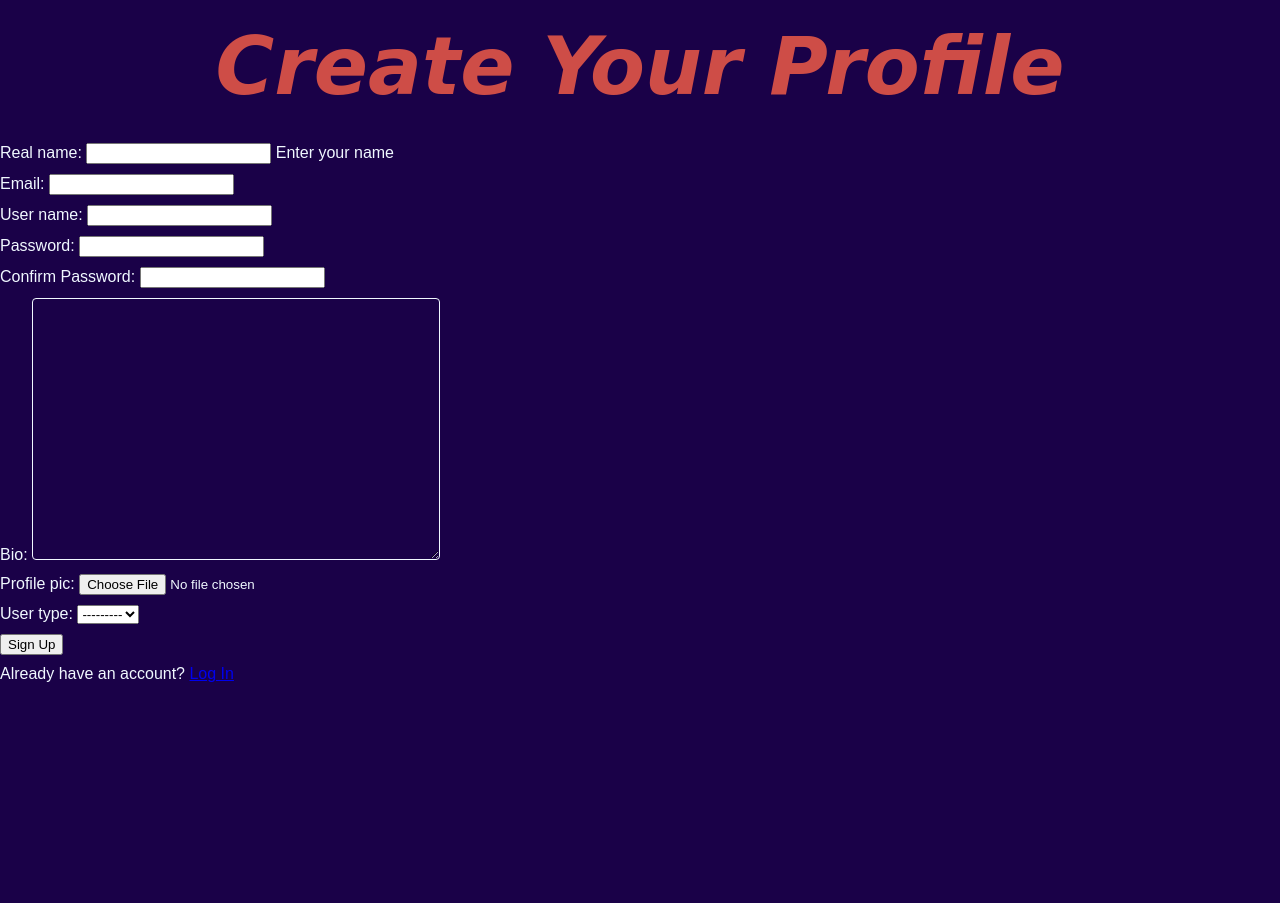
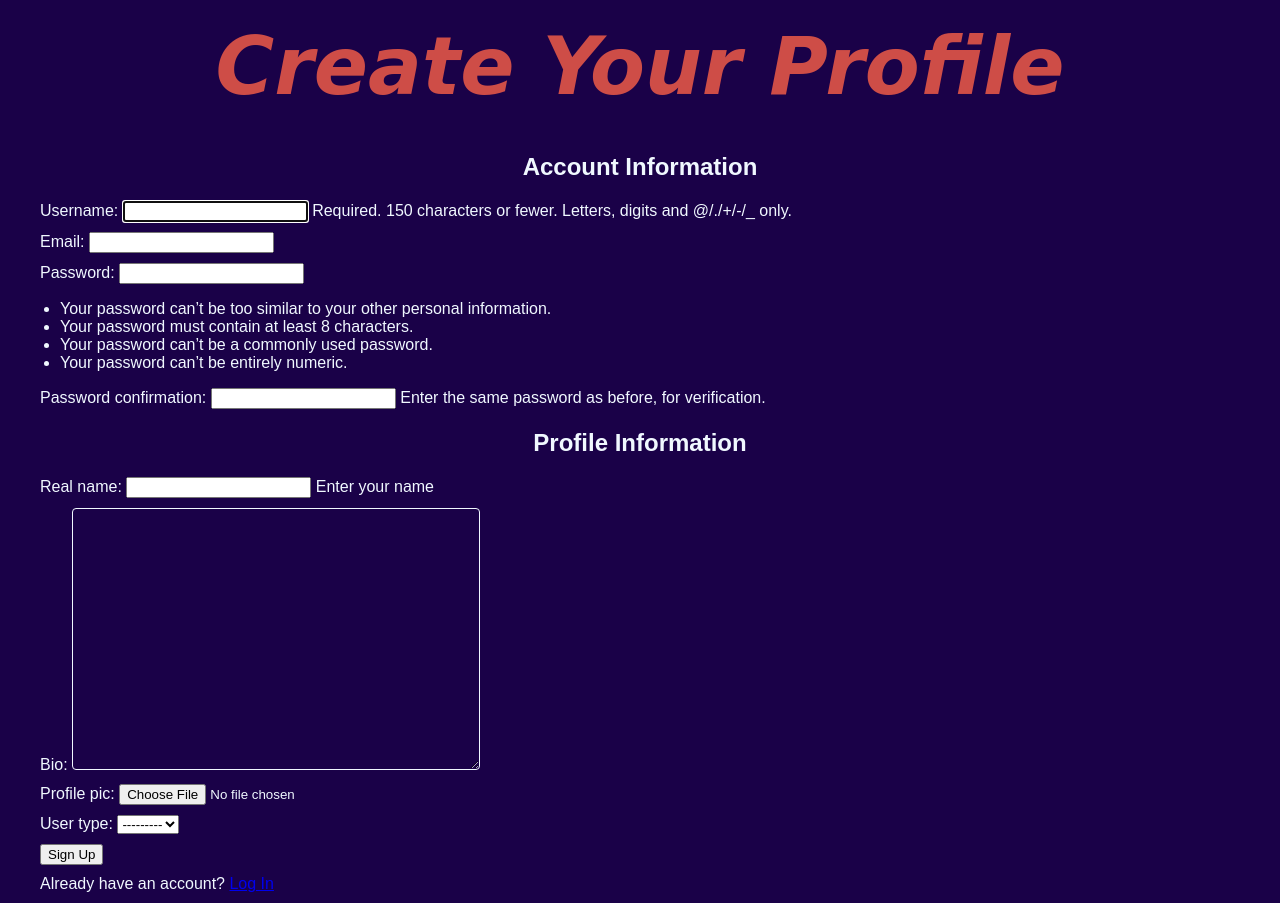
Before and after one commit to abirodriguez72/Sprint, a Django app: page /signup/ in a window 1280 px wide. Before the commit the page ends 682 px from the top, so only its background shows below. Run offline with Django 5.2, Linux system fonts and the light colour scheme; data comes from the database, SQL or seed files in the repository; parts of the project's set-up code (start-up, migrations or seed data) failed here and were passed over.

Commit message:
Still trying to fix an IntegrityError where the UNIQUE constraint has failed at new__catalog_user_username

```diff
--- a/DaintyBatter/settings.py
+++ b/DaintyBatter/settings.py
@@ -81,11 +81,11 @@ DATABASES = {
     }
 }
 
+AUTH_USER_MODEL = 'auth.User'
 
 # Password validation
 # https://docs.djangoproject.com/en/5.2/ref/settings/#auth-password-validators
 
-AUTH_USER_MODEL = 'catalog.User'
 AUTH_PASSWORD_VALIDATORS = [
     {
         'NAME': 'django.contrib.auth.password_validation.UserAttributeSimilarityValidator',
--- a/catalog/admin.py
+++ b/catalog/admin.py
@@ -2,7 +2,6 @@ from django.contrib import admin
 from .models import Category, User, UserType, Recipe, Review
 
 admin.site.register(Category)
-admin.site.register(User)
 admin.site.register(UserType)
 admin.site.register(Recipe)
 admin.site.register(Review)
--- a/catalog/forms.py
+++ b/catalog/forms.py
@@ -1,41 +1,43 @@
 from django import forms
-from django.contrib.auth.hashers import make_password
-from .models import User, Recipe, Review
-from .models import RecipeNote
+from django.contrib.auth.forms import UserCreationForm
+from django.contrib.auth.models import User  # Using Django's default user model
+from .models import Profile, Recipe, Review, RecipeNote
 
-class UserProfileCreationForm(forms.ModelForm):
-    password = forms.CharField(widget=forms.PasswordInput, label="Password")
-    confirm_password = forms.CharField(widget=forms.PasswordInput, label="Confirm Password")
+
+# Form to create a new User using Django's built-in UserCreationForm
+class CustomUserCreationForm(UserCreationForm):
+    email = forms.EmailField(required=True)
 
     class Meta:
         model = User
-        fields = ['real_name', 'email', 'user_name', 'password', 'confirm_password', 'bio', 'profile_pic', 'user_type']
-
-    def clean(self):
-        cleaned_data = super().clean()
-        password = cleaned_data.get("password")
-        confirm_password = cleaned_data.get("confirm_password")
-        if password and confirm_password and password != confirm_password:
-            self.add_error("confirm_password", "Passwords do not match")
-        return cleaned_data
+        fields = ("username", "email", "password1", "password2")
 
     def save(self, commit=True):
         user = super().save(commit=False)
-        # Hash the password before saving
-        user.password = make_password(self.cleaned_data["password"])
+        user.email = self.cleaned_data["email"]
         if commit:
             user.save()
         return user
 
+
+# Form to create or update a Profile (with extended user information)
+class ProfileForm(forms.ModelForm):
+    class Meta:
+        model = Profile
+        fields = ["real_name", "bio", "profile_pic", "user_type"]
+
+
+
 class UserLoginForm(forms.Form):
-    user_name = forms.CharField(label="Username", max_length=100)
+    username = forms.CharField(label="Username", max_length=150)
     password = forms.CharField(widget=forms.PasswordInput, label="Password")
 
 
 class RecipeForm(forms.ModelForm):
     class Meta:
         model = Recipe
-        fields = ['title', 'ingredients', 'instructions', 'notes', 'category', 'photo', 'rating',]
+        # If you still want to include the rating field in Recipe, otherwise remove it
+        fields = ['title', 'ingredients', 'instructions', 'notes', 'category', 'photo', 'rating']
         widgets = {
             'ingredients': forms.Textarea(attrs={
                 'rows': 6,
@@ -54,16 +56,13 @@ class RecipeForm(forms.ModelForm):
             }),
             'category': forms.CheckboxSelectMultiple(),
             'rating': forms.Select(attrs={'class': 'form-select'}),
-            'comment': forms.Textarea(attrs={'rows': 3}),
         }
 
     def clean_category(self):
-        # Ensure that at least one category is selected.
         categories = self.cleaned_data.get('category')
         if not categories:
             raise forms.ValidationError("Please select at least one category.")
         return categories
-
 
 
 class ReviewForm(forms.ModelForm):
@@ -71,10 +70,15 @@ class ReviewForm(forms.ModelForm):
         model = Review
         fields = ['rating', 'comment']
         widgets = {
-            'rating': forms.Select(),  # Django will use the RATING_CHOICES defined in your model
+            'rating': forms.Select(),  # Uses RATING_CHOICES from the model
             'comment': forms.Textarea(attrs={'rows': 3, 'placeholder': 'Enter your review here'}),
         }
+
+
 class RecipeNoteForm(forms.ModelForm):
     class Meta:
         model = RecipeNote
-        fields = ['note', 'is_public']
+        fields = ['note']
+        widgets = {
+            'note': forms.Textarea(attrs={'rows': 3, 'placeholder': 'Enter your private note here'}),
+        }
--- a/catalog/static/style.css
+++ b/catalog/static/style.css
@@ -113,7 +113,7 @@ ul {
   overflow: hidden;
 }
 
-.image-item img {
+.image-grid img {
   width: 100%;
   height: auto;
   border-radius: 8px;
@@ -148,13 +148,6 @@ ul {
   font-weight: bold;
 }
 
-.image-grid img {
-  width: 100%;
-  height: auto;
-  border-radius: 8px;
-  object-fit: cover;
-}
-
 /* Custom styling for textareas */
 textarea {
   font-family: "Montserrat", sans-serif;
@@ -166,6 +159,14 @@ textarea {
   background-color: #1A0148;
 }
 
+.container {
+  width: 100%;         /* Take up the full available width */
+  max-width: 1200px;   /* But no more than 1200px on large screens */
+  margin: 0 auto;      /* Center the container horizontally */
+  padding: 0 15px;     /* Optional: Add some padding on the sides */
+}
+
+
 /* Footer styling */
 .footer {
   background-color: #300285;
--- a/catalog/templates/index.html
+++ b/catalog/templates/index.html
@@ -35,7 +35,7 @@
                     <div class="overlay">
                         <a href="{% url 'recipe_detail' recipe.recipe_id %}">View Recipe</a>
                         {% if recipe.user %}
-                            <a href="{% url 'user_detail' recipe.user.user_id %}">View Baker</a>
+                            <a href="{% url 'user_detail' recipe.user.id %}">View Baker</a>
                         {% endif %}
                     </div>
                 </div>
--- a/catalog/templates/recipes/recipe_form.html
+++ b/catalog/templates/recipes/recipe_form.html
@@ -15,6 +15,7 @@
             {{ form.as_p }}
             <button type="submit" class="btn">Submit Recipe</button>
         </form>
+        <p><a href="{% url 'home' %}">Back to Home</a></p>
     </div>
 </body>
 </html>
--- a/catalog/templates/recipes/review_form.html
+++ b/catalog/templates/recipes/review_form.html
@@ -8,6 +8,7 @@
     <link rel="stylesheet" href="https://fonts.googleapis.com/css2?family=Montserrat:ital,wght@0,100;0,400;1,100;1,400&family=Source+Sans+3:ital,wght@0,200;0,400;1,200;1,400&display=swap">
 </head>
 <body>
+    <div class="container">
         <h1>Review for {{ recipe.title }}</h1>
         <form method="post">
             {% csrf_token %}
@@ -15,5 +16,6 @@
             <button type="submit" class="btn">Submit Review</button>
         </form>
         <p><a href="{{ recipe.get_absolute_url }}">Back to Recipe</a></p>
+    </div>
 </body>
 </html>
--- a/catalog/templates/users/signup.html
+++ b/catalog/templates/users/signup.html
@@ -2,17 +2,22 @@
 <!DOCTYPE html>
 <html lang="en">
 <head>
-    <link rel="stylesheet" type="text/css" href="{% static '/style.css' %}">
-    <link rel="stylesheet" href=href="https://fonts.googleapis.com/css2?family=Montserrat:ital,wght@0,100..900;1,100..900&family=Source+Sans+3:ital,wght@0,200..900;1,200..900&display=swap">
+    <meta charset="UTF-8">
     <title>Sign Up - Dainty Batter</title>
+    <link rel="stylesheet" type="text/css" href="{% static 'style.css' %}">
 </head>
 <body>
-    <h1>Create Your Profile</h1>
-    <form method="post" enctype="multipart/form-data">
-        {% csrf_token %}
-        {{ form.as_p }}
-        <button type="submit">Sign Up</button>
-    </form>
-    <p>Already have an account? <a href="{% url 'login' %}">Log In</a></p>
+    <div class="container">
+        <h1>Create Your Profile</h1>
+        <form method="post" enctype="multipart/form-data">
+            {% csrf_token %}
+            <h2>Account Information</h2>
+            {{ user_form.as_p }}
+            <h2>Profile Information</h2>
+            {{ profile_form.as_p }}
+            <button type="submit" class="btn">Sign Up</button>
+        </form>
+        <p>Already have an account? <a href="{% url 'login' %}">Log In</a></p>
+    </div>
 </body>
 </html>
--- a/catalog/urls.py
+++ b/catalog/urls.py
@@ -1,4 +1,4 @@
-from django.urls import path, re_path
+from django.urls import path
 from . import views
 
 urlpatterns = [
@@ -12,4 +12,5 @@ urlpatterns = [
     path('recipes/<uuid:recipe_id>/review/', views.create_review, name='create_review'),
     path('', views.recipe_list, name='recipe_list'),
     path('recipe/<int:recipe_id>/', views.recipe_detail, name='recipe_detail'),
+    path('recipes/<uuid:recipe_id>/note/', views.create_recipe_note, name='create_recipe_note'),
 ]
--- a/catalog/views.py
+++ b/catalog/views.py
@@ -1,26 +1,22 @@
 from django.shortcuts import render, get_object_or_404, redirect
 from django.views import generic, View
 from django.db.models import Q
+from django.contrib.auth.decorators import login_required
 from django.contrib.auth.hashers import check_password
 from .models import Recipe, Category, User, Review, RecipeNote
-from .forms import UserProfileCreationForm, UserLoginForm, RecipeForm, ReviewForm, RecipeNoteForm
+from .forms import (CustomUserCreationForm, ProfileForm, UserLoginForm,
+                    RecipeForm, ReviewForm, RecipeNoteForm)
 from .decorators import group_required
 
 # Home view: Displays recent recipes and top-level categories.
 def home(request):
     recent_recipes = Recipe.objects.order_by('-created_at')[:6]
     top_categories = Category.objects.filter(parent=None)
-
-    # Displays number of recipes, reviews, users, and visits.
-
     num_recipes = Recipe.objects.count()
     num_reviews = Review.objects.count()
     num_users = User.objects.count()
-
-    # Number of visits to this view, as counted in the session variable.
     num_visits = request.session.get('num_visits', 0)
     request.session['num_visits'] = num_visits + 1
-
     context = {
         'recent_recipes': recent_recipes,
         'categories': top_categories,
@@ -29,35 +25,62 @@ def home(request):
         'num_users': num_users,
         'num_visits': num_visits,
     }
-
     return render(request, 'index.html', context)
 
-
-# Recipe List View: Uses Django's generic ListView.
+# Recipe List View
 class RecipeListView(generic.ListView):
     model = Recipe
     template_name = 'recipes/recipe_list.html'
     context_object_name = 'recipes'
     paginate_by = 10  # Display 10 recipes per page
 
-
-# Recipe Detail View: Uses Django's generic DetailView and includes reviews.
+# Recipe Detail View (includes Reviews)
 class RecipeDetailView(generic.DetailView):
     model = Recipe
     template_name = 'recipes/recipe_details.html'
     context_object_name = 'recipe'
 
     def get_context_data(self, **kwargs):
-        # Extend context to include reviews for this recipe.
         context = super().get_context_data(**kwargs)
         context['reviews'] = self.object.reviews.all()
+        # average_rating is a property, so no need to call it as a function.
+        context['average_rating'] = self.object.average_rating
+        context['notes'] = RecipeNote.objects.filter(recipe=self.object, is_public=True)
         return context
 
+def recipe_detail(request, recipe_id):
+    recipe = get_object_or_404(Recipe, recipe_id=recipe_id)
+    reviews = recipe.reviews.all()  # Using related_name 'reviews'
+    average = recipe.average_rating  # average_rating is a property
+    notes = RecipeNote.objects.filter(recipe=recipe, is_public=True)
+    user_note = None  # For future use (if needed)
+    form = None
+    existing_review = None
+    if request.user.is_authenticated:
+        existing_review = Review.objects.filter(recipe=recipe, user=request.user).first()
+        if request.method == 'POST' and not existing_review:
+            form = ReviewForm(request.POST)
+            if form.is_valid():
+                review = form.save(commit=False)
+                review.recipe = recipe
+                review.user = request.user
+                review.save()
+                return redirect('recipe_detail', recipe_id=recipe.recipe_id)
+        else:
+            form = ReviewForm()
+    return render(request, 'recipes/recipe_details.html', {
+        'recipe': recipe,
+        'reviews': reviews,
+        'average_rating': average,
+        'form': form,
+        'existing_review': existing_review,
+        'notes': notes,
+        'user_note': user_note,
+    })
 
 # Category Detail View: Displays a category, its subcategories, and its recipes.
 def category_detail(request, slug):
     category = get_object_or_404(Category, slug=slug)
-    # Filter recipes associated with this category.
     recipes = Recipe.objects.filter(category=category)
     subcategories = category.subcategories.all()
     context = {
@@ -67,44 +90,39 @@ def category_detail(request, slug):
     }
     return render(request, 'categories/category_details.html', context)
 
-# User Profile Form view: Allows users to create profiles.
-def create_user_profile(request):
-    if request.method == 'POST':
-        form = UserProfileCreationForm(request.POST, request.FILES)
-        if form.is_valid():
-            form.save()
-            return redirect('home')  # Change to your desired URL name
-    else:
-        form = UserProfileCreationForm()
-    return render(request, 'users/signup.html', {'form': form})
-
+# Signup view: Creates a new user and profile.
 def signup_view(request):
     if request.method == 'POST':
-        form = UserProfileCreationForm(request.POST, request.FILES)
-        if form.is_valid():
-            user = form.save()
-            # Optionally, log the user in by storing their user_id in the session
-            request.session['user_id'] = str(user.user_id)
-            # Redirect to the user's profile page after sign-up
-            return redirect('user_detail', user_id=user.user_id)
+        user_form = CustomUserCreationForm(request.POST)
+        profile_form = ProfileForm(request.POST, request.FILES)
+        if user_form.is_valid() and profile_form.is_valid():
+            user = user_form.save()
+            profile = profile_form.save(commit=False)
+            profile.user = user
+            profile.save()
+            # Optionally, log the user in here.
+            return redirect('user_detail', user_id=user.id)
     else:
-        form = UserProfileCreationForm()
-    return render(request, 'users/signup.html', {'form': form})
+        user_form = CustomUserCreationForm()
+        profile_form = ProfileForm()
+    return render(request, 'users/signup.html', {
+        'user_form': user_form,
+        'profile_form': profile_form,
+    })
 
+# Login view: Logs the user in.
 def login_view(request):
     error = None
     if request.method == 'POST':
         form = UserLoginForm(request.POST)
         if form.is_valid():
-            username = form.cleaned_data['user_name']
+            username = form.cleaned_data['username']
             password = form.cleaned_data['password']
             try:
-                user = User.objects.get(user_name=username)
+                user = User.objects.get(username=username)
                 if check_password(password, user.password):
-                    # Log the user in by storing their user_id in the session.
-                    request.session['user_id'] = str(user.user_id)
-                    # Redirect to the user's profile page after login
-                    return redirect('user_detail', user_id=user.user_id)
+                    request.session['user_id'] = str(user.id)
+                    return redirect('user_detail', user_id=user.id)
                 else:
                     error = "Invalid username or password"
             except User.DoesNotExist:
@@ -113,10 +131,9 @@ def login_view(request):
         form = UserLoginForm()
     return render(request, 'users/login.html', {'form': form, 'error': error})
 
-
-# User Detail View: Displays a user profile and the recipes they have posted.
+# User Detail View: Displays a user profile and their recipes and reviews.
 def user_detail(request, user_id):
-    user = get_object_or_404(User, user_id=user_id)
+    user = get_object_or_404(User, id=user_id)
     recipes = Recipe.objects.filter(user=user)
     reviews = Review.objects.filter(user=user)
     context = {
@@ -126,37 +143,54 @@ def user_detail(request, user_id):
     }
     return render(request, 'users/user_details.html', context)
 
+# Creates Recipe view.
 def create_recipe(request):
     if request.method == 'POST':
         form = RecipeForm(request.POST, request.FILES)
         if form.is_valid():
             recipe = form.save(commit=False)
-            # Set the user field from the logged-in user (adjust according to your auth method)
-            recipe.user = request.user  # or however you retrieve the current user
+            recipe.user = request.user  # Assumes the user is logged in.
             recipe.save()
-            # Save many-to-many fields after saving the recipe
             form.save_m2m()
             return redirect(recipe.get_absolute_url())
     else:
         form = RecipeForm()
     return render(request, 'recipes/recipe_form.html', {'form': form})
 
-
+# Creates Review view
 def create_review(request, recipe_id):
     recipe = get_object_or_404(Recipe, recipe_id=recipe_id)
     if request.method == 'POST':
         form = ReviewForm(request.POST)
         if form.is_valid():
             review = form.save(commit=False)
-            # Set the recipe and the logged-in user
             review.recipe = recipe
-            review.user = request.user  # Adjust if you're not using Django's auth system
+            review.user = request.user
             review.save()
             return redirect(recipe.get_absolute_url())
     else:
         form = ReviewForm()
     return render(request, 'recipes/review_form.html', {'form': form, 'recipe': recipe})
 
+# Creates Recipe note
+@login_required
+def create_recipe_note(request, recipe_id):
+    recipe = get_object_or_404(Recipe, recipe_id=recipe_id)
+    if request.method == 'POST':
+        form = RecipeNoteForm(request.POST)
+        if form.is_valid():
+            note = form.save(commit=False)
+            note.recipe = recipe
+            note.user = request.user  # Associate the note with the logged-in user
+            note.is_public = False   # Force the note to be private
+            note.save()
+            return redirect(recipe.get_absolute_url())
+    else:
+        form = RecipeNoteForm()
+    context = {'form': form, 'recipe': recipe}
+    return render(request, 'recipes/recipe_note_form.html', context)
+
+# Recipe List view (for search functionality)
 def recipe_list(request):
     query = request.GET.get('q')
     if query:
@@ -166,41 +200,3 @@ def recipe_list(request):
     else:
         recipes = Recipe.objects.all()
     return render(request, 'recipes/recipe_list.html', {'recipes': recipes})
-
-def recipe_detail(request, recipe_id):
-    recipe = get_object_or_404(Recipe, id=recipe_id)
-    reviews = recipe.review_set.all()
-    average = recipe.average_rating()
-    notes = RecipeNote.objects.filter(recipe=recipe, is_public=True)  # Only public notes
-    user_note = None
-
-    if request.user.is_authenticated:
-        existing_review = Review.objects.filter(recipe=recipe, user=request.user).first()
-        if request.method == 'POST' and not existing_review:
-            form = ReviewForm(request.POST)
-            if form.is_valid():
-                review = form.save(commit=False)
-                review.recipe = recipe
-                review.user = request.user
-                review.save()
-                note = form.save(commit=False)
-                note.recipe = recipe
-                note.user = request.user
-                note.save()
-                return redirect('recipe_detail', recipe_id=recipe.id)
-        else:
-            form = ReviewForm()
-    else:
-        form = None
-        existing_review = None
-
-
-    return render(request, 'recipes/recipe_details.html', {
-        'recipe': recipe,
-        'reviews': reviews,
-        'average_rating': average,
-        'form': form,
-        'existing_review': existing_review,
-        'notes': notes,
-        'user_note': user_note,
-    })
```
Also changed, not shown: DaintyBatter/signals.py (added, +11 -0 lines), catalog/models.py (+21 -38 lines), catalog/templates/base.html (+8 -10 lines), catalog/templates/categories/category_details.html (+5 -2 lines), catalog/templates/recipes/recipe_details.html (+5 -8 lines), catalog/templates/recipes/recipe_list.html (+4 -5 lines), catalog/templates/recipes/recipe_note_form.html (added, +21 -0 lines), catalog/templates/users/login.html (+6 -3 lines), catalog/templates/users/user_details.html (+12 -42 lines). Lines whose indentation alone changed are shown as unchanged.
